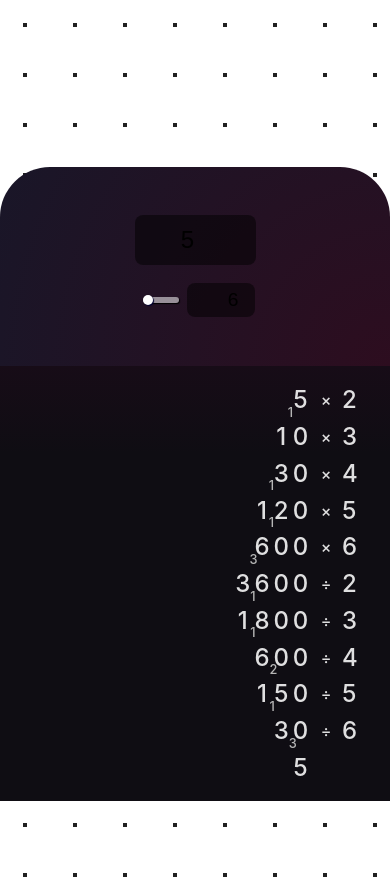
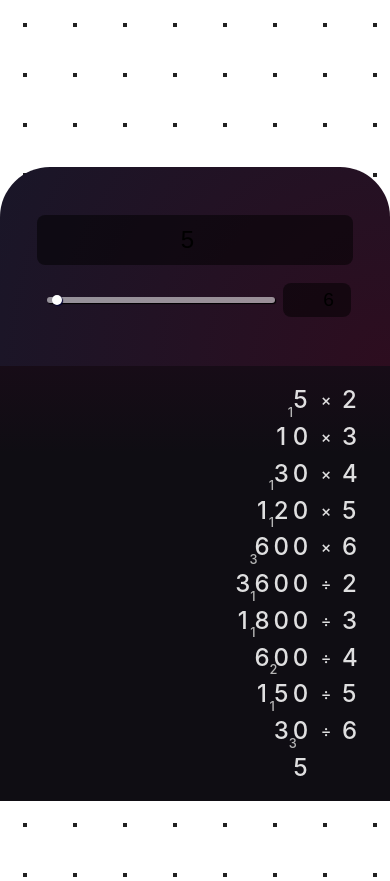
Before and after one commit to iKirbz/zapfenrechner, a React (Vite) app: page / in a window 390 px wide. Built offline with nearby package versions, Linux system fonts and the light colour scheme.

Commit message:
responsive

```diff
--- a/src/components/Zapfen.css
+++ b/src/components/Zapfen.css
@@ -35,7 +35,7 @@
 }
 
 .number {
-  width: min(500px, 30%);
+  width: min(400px, 80%);
   height: 3rem;
   text-align: center;
   font-size: 1.5rem;
@@ -45,11 +45,11 @@
 }
 
 .slider {
+  width: min(400px, 80%);
   margin-top: 1rem;
   display: flex;
   flex-direction: row;
   font-size: 1.5rem;
-  width: min(500px, 31%);
   align-items: center;
   justify-content: center;
 }
```
